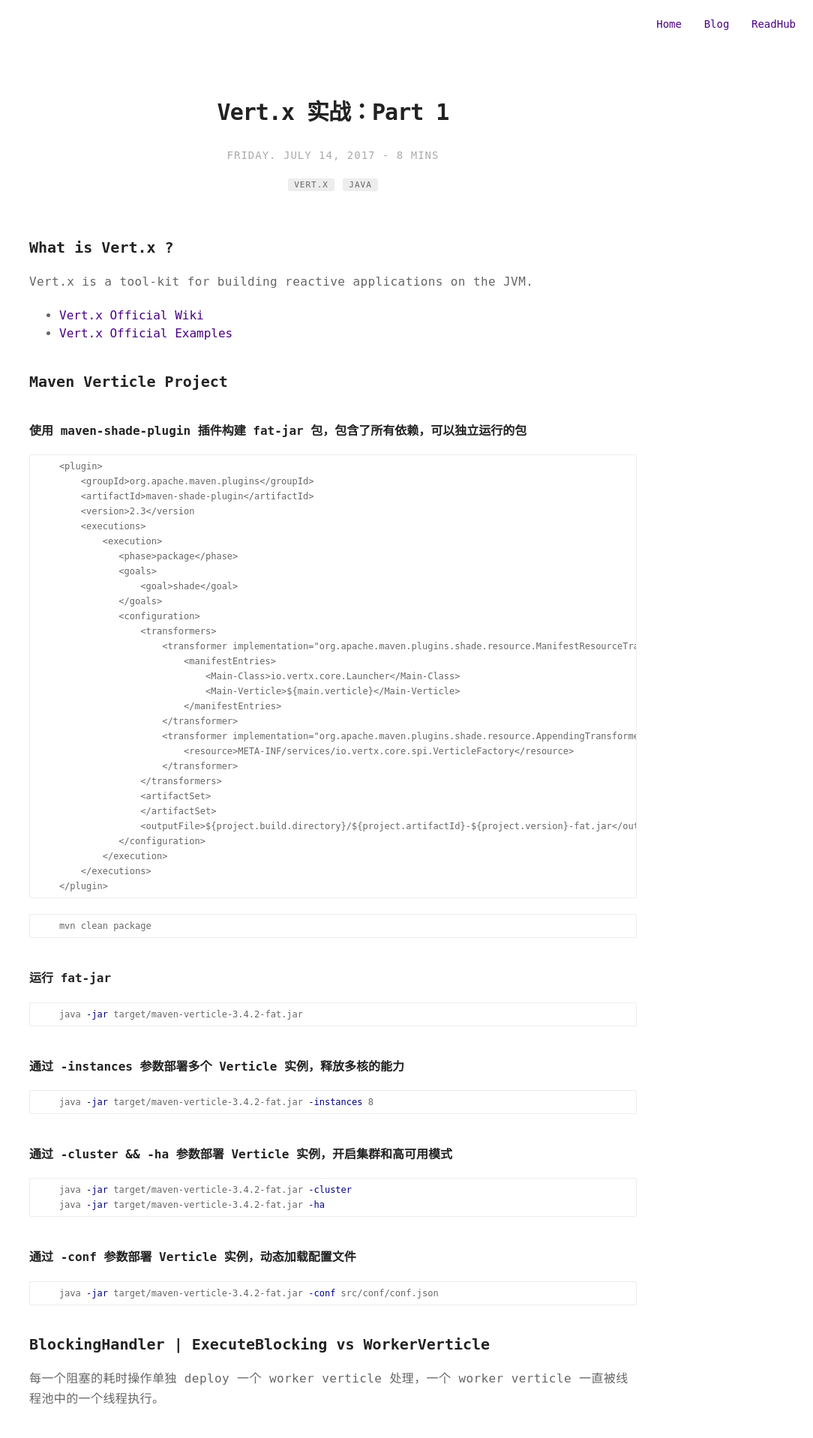
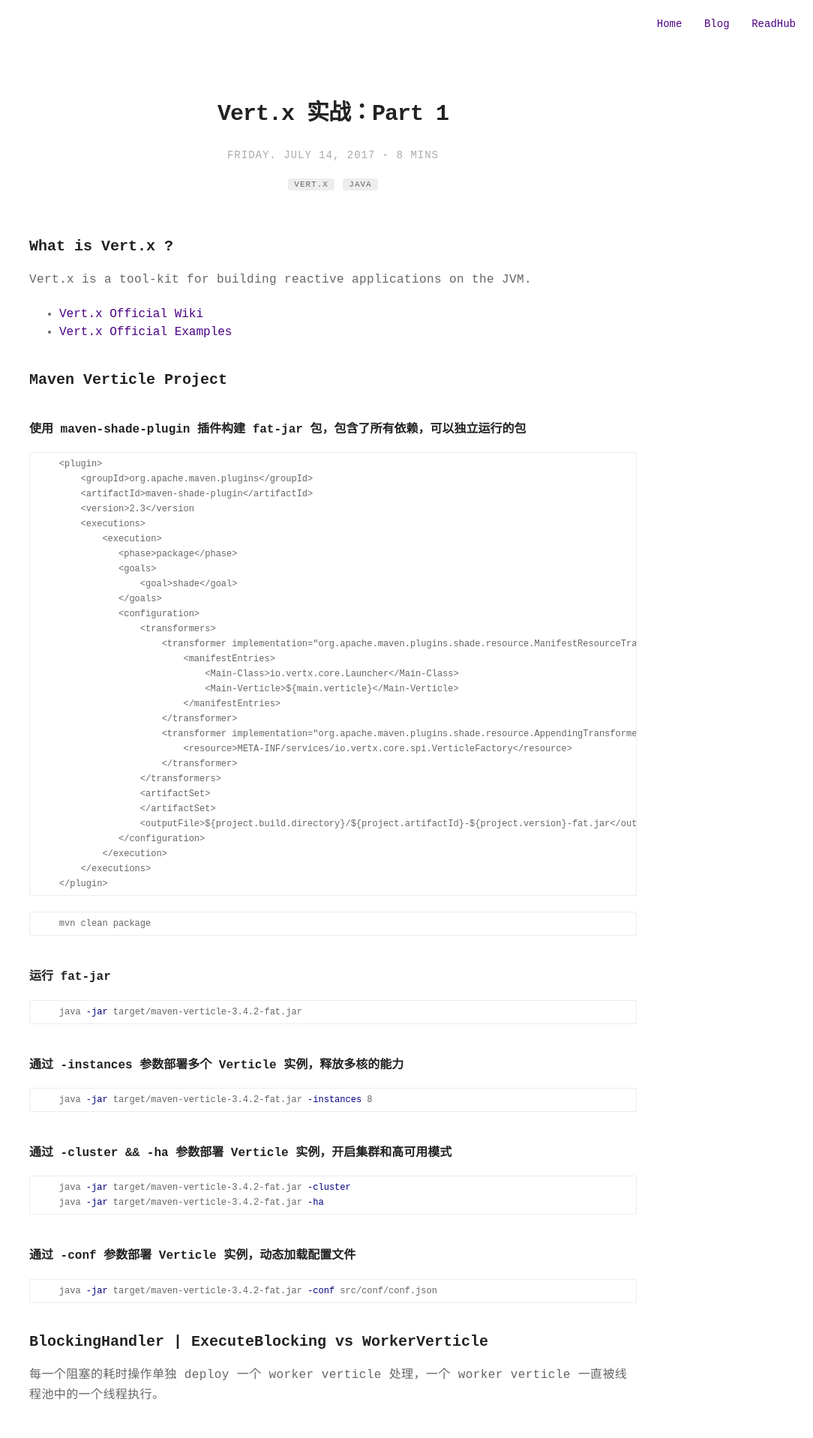
Before and after one commit to Jiangew/jiangew.github.io, a Jekyll site: the page built from _posts/2017-07-14-vertx-in-action.md, in a window 1280 px wide. Shown: the top 1918 px of the page at 75% size, without its empty margins (196-1280 px from the left). Built offline with Jekyll 4.4.1, drawn with Linux system fonts in a browser that asks for light colours.

Commit message:
ios macos font sf

```diff
--- a/_sass/base/normalize.scss
+++ b/_sass/base/normalize.scss
@@ -6,7 +6,7 @@
  */
 
 html {
-  font-family: Ubuntu Mono, Mono, "Helvetica Neue", Helvetica, Arial, sans-serif; /* 1 */
+  font-family: "San Francisco", "Liberation Mono", Arial, Mono, "Helvetica Neue", Helvetica, sans-serif; /* 1 */
   -ms-text-size-adjust: 100%; /* 2 */
   -webkit-text-size-adjust: 100%; /* 2 */
 }
@@ -223,7 +223,7 @@
 kbd,
 pre,
 samp {
-  font-family: Ubuntu Mono, Mono, "Helvetica Neue", Helvetica, Arial, sans-serif; /* 1 */
+  font-family: "San Francisco", "Liberation Mono", Arial, Mono, "Helvetica Neue", Helvetica, sans-serif; /* 1 */
   font-size: 1em; /* 2 */
 }
 
--- a/_sass/base/variables.sass
+++ b/_sass/base/variables.sass
@@ -1,4 +1,4 @@
-$fontSans: Ubuntu Mono, Mono, "Helvetica Neue", Helvetica, Arial, sans-serif
+$fontSans: "San Francisco", Liberation Mono,Arial, Mono, "Helvetica Neue", Helvetica, sans-serif
 $fontMonospace: "Consolas", Liberation Mono, Menlo, Courier, monospace
 
 $alpha: #666
```
